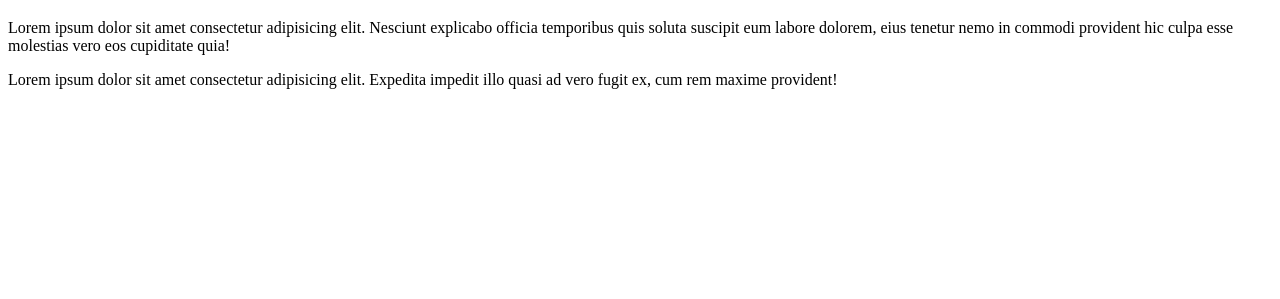
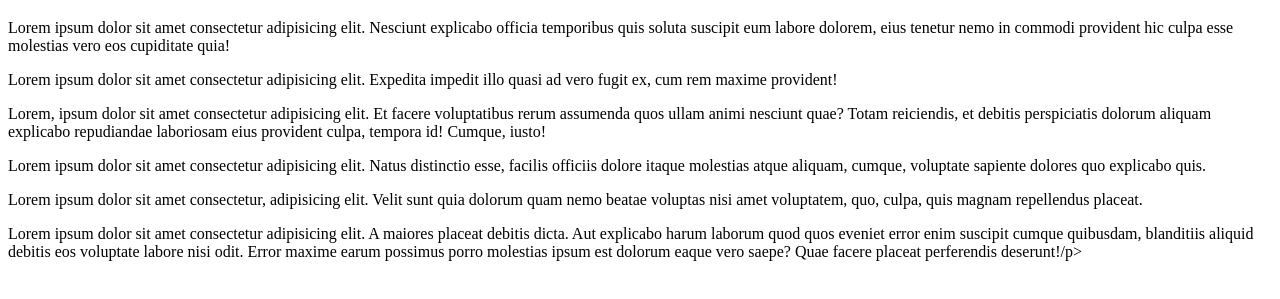
Before and after one commit to Nehar-hajong/demo-repo, a plain HTML site: page index.html in a window 1280 px wide. Shown: the part 61-360 px from the top of the page. Drawn offline with Linux system fonts and the light colour scheme.

Commit message:
therd aded this

```diff
--- a/index.html
+++ b/index.html
@@ -11,5 +11,17 @@
     <p>Lorem ipsum dolor sit amet consectetur adipisicing elit. Nesciunt explicabo officia temporibus quis soluta suscipit eum labore dolorem, eius tenetur nemo in commodi provident hic culpa esse molestias vero eos cupiditate quia!</p>
 
     <p>Lorem ipsum dolor sit amet consectetur adipisicing elit. Expedita impedit illo quasi ad vero fugit ex, cum rem maxime provident!</p>
+
+    <div class="new">
+        <p>Lorem, ipsum dolor sit amet consectetur adipisicing elit. Et facere voluptatibus rerum assumenda quos ullam animi nesciunt quae? Totam reiciendis, et debitis perspiciatis dolorum aliquam explicabo repudiandae laboriosam eius provident culpa, tempora id! Cumque, iusto!</p>
+
+        <p>Lorem ipsum dolor sit amet consectetur adipisicing elit. Natus distinctio esse, facilis officiis dolore itaque molestias atque aliquam, cumque, voluptate sapiente dolores quo explicabo quis.</p>
+
+        <p>Lorem ipsum dolor sit amet consectetur, adipisicing elit. Velit sunt quia dolorum quam nemo beatae voluptas nisi amet voluptatem, quo, culpa, quis magnam repellendus placeat.</p>
+    </div>
+
+    <div class="ami">
+        <p>Lorem ipsum dolor sit amet consectetur adipisicing elit. A maiores placeat debitis dicta. Aut explicabo harum laborum quod quos eveniet error enim suscipit cumque quibusdam, blanditiis aliquid debitis eos voluptate labore nisi odit. Error maxime earum possimus porro molestias ipsum est dolorum eaque vero saepe? Quae facere placeat perferendis deserunt!/p>
+    </div>
 </body>
 </html>
```
